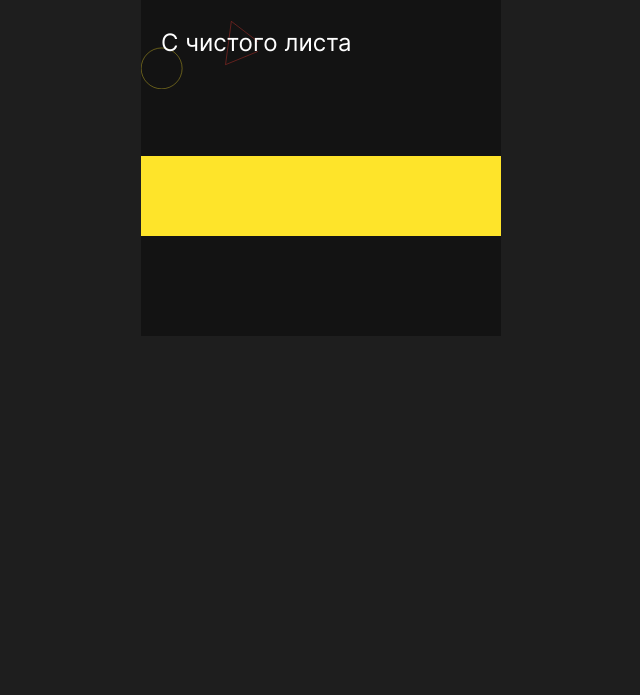
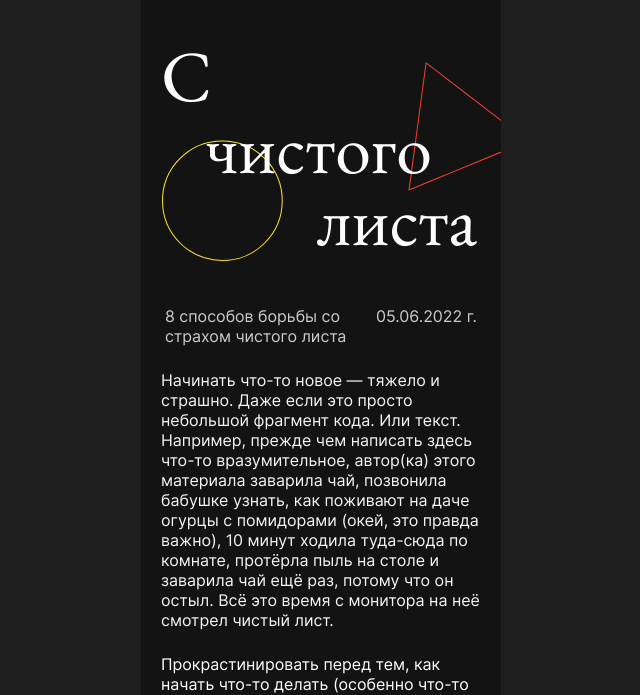
Before and after one commit to Pusech/BlankSlate, a plain HTML site: page index.html in a window 1280 px wide. Shown: the part 111-806 px from the top of the page, without its empty margins (319-959 px from the left). Drawn offline with Linux system fonts and the light colour scheme.

Commit message:
add section 2

```diff
--- a/index.html
+++ b/index.html
@@ -25,13 +25,36 @@
     </header>
     <main>
       <section class="content-section theme_dark" id="cover">
-        <h1>
-          <span> С </span>
-          <span>чистого</span>
-          <span>листа</span>
+        <h1 class="cover__title">
+          <span class="accent-span"> С </span>
+          <span class="accent-span text-center">чистого</span>
+          <span class="accent-span text-right">листа</span>
         </h1>
       </section>
-      <section class="content-section theme_dark" id="intro"></section>
+      <section class="content-section theme_dark" id="intro">
+        <div class="intro__heading">
+          <h1 class="intro__title">
+            8 способов борьбы со страхом чистого листа
+          </h1>
+          <time class="intro__date">05.06.2022 г.</time>
+        </div>
+        <div>
+          <p class="intro__main-text">
+            Начинать что-то новое — тяжело и страшно. Даже если это просто
+            небольшой фрагмент кода. Или текст. Например, прежде чем написать
+            здесь что-то вразумительное, автор(ка) этого материала заварила чай,
+            позвонила бабушке узнать, как поживают на даче огурцы с помидорами
+            (окей, это правда важно), 10 минут ходила туда-сюда по комнате,
+            протёрла пыль на столе и заварила чай ещё раз, потому что он остыл.
+            Всё это время с монитора на неё смотрел чистый лист.
+          </p>
+          <p>
+            Прокрастинировать перед тем, как начать что-то делать (особенно
+            что-то новое) — нормальная реакция мозга. Разберёмся, почему это
+            происходит.
+          </p>
+        </div>
+      </section>
       <section class="content-section theme_bright" id="reasons"></section>
       <section class="content-section theme_dark" id="how-to"></section>
     </main>
--- a/style.css
+++ b/style.css
@@ -34,6 +34,9 @@ body {
   padding: 7px 24px 32px 20px;
   background-image: url(/images/cover.svg);
   background-repeat: no-repeat;
+  background-size: 95% auto;
+  background-position: 21px 41px;
+  min-width: 192px;
 }
 
 #intro {
@@ -73,3 +76,50 @@ body {
 .menu-item {
   margin: 0;
 }
+
+.cover__title {
+  font-size: 72px;
+}
+
+.accent-span {
+  display: block;
+  font-family: "EB Garamond";
+  font-weight: 400;
+  block-size: 72px;
+}
+
+.text-center {
+  text-align: center;
+}
+
+.text-right {
+  text-align: right;
+}
+
+.intro__heading {
+  display: flex;
+}
+.intro__title {
+  color: #ccc;
+  font-size: 16px;
+  font-family: "Inter", sans-serif;
+  font-weight: 400;
+  display: flex;
+  flex-direction: column;
+  max-width: 203px;
+}
+
+.intro__date {
+  color: #ccc;
+  font-size: 16px;
+  font-family: "Inter", sans-serif;
+  font-weight: 400;
+}
+
+.intro__main-text {
+  color: #f5f5f5;
+  font-size: 16px;
+  font-family: "Inter", sans-serif;
+  font-weight: 400;
+  padding: 24px 0;
+}
```
